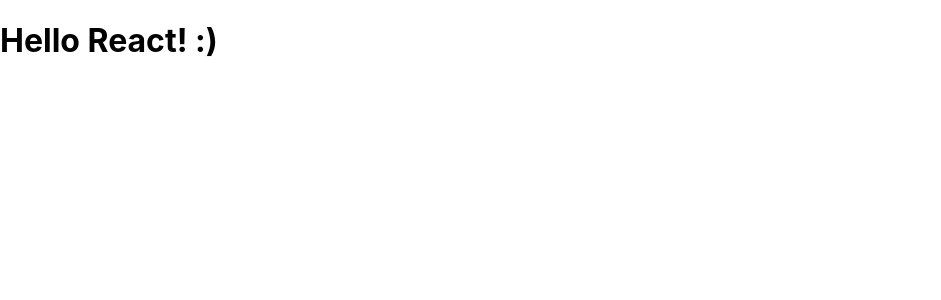
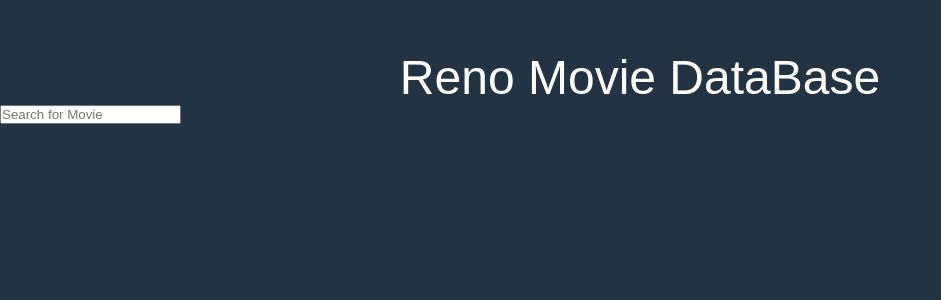
Before and after one commit to renatopavlic/ReactJS-Movie-App, a React (Create React App) app in the folder movie-app/: page / in a window 1280 px wide. Shown: the top 300 px of the page, without its empty margins (0-941 px from the left). Built offline with nearby package versions, Linux system fonts and the light colour scheme.

Commit message:
added main section and input tag

```diff
--- a/movie-app/src/App.js
+++ b/movie-app/src/App.js
@@ -1,11 +1,15 @@
 import React from 'react';
+import Search from "./components/Search";
 
 function App() {
   return (
     <div className="App">
       <header className="App-header">
-        <h1>Hello React! :)</h1>
+        <h1>Reno Movie DataBase</h1>
       </header>
+      <main>
+        <Search />
+      </main>
     </div>
   );
 }
--- /dev/null
+++ b/movie-app/src/components/Search.js
@@ -0,0 +1,11 @@
+import React from "react";
+
+function Search() {
+    return (
+        <section className="searchbox-wrap">
+            <input type="text" placeholder="Search for Movie" className="search-box"></input>
+        </section>
+    )
+}
+
+export default Search
--- a/movie-app/src/index.css
+++ b/movie-app/src/index.css
@@ -1,13 +1,21 @@
-body {
+* {
   margin: 0;
-  font-family: -apple-system, BlinkMacSystemFont, 'Segoe UI', 'Roboto', 'Oxygen',
-    'Ubuntu', 'Cantarell', 'Fira Sans', 'Droid Sans', 'Helvetica Neue',
-    sans-serif;
-  -webkit-font-smoothing: antialiased;
-  -moz-osx-font-smoothing: grayscale;
+  padding: 0;
+  box-sizing: border-box;
 }
 
-code {
-  font-family: source-code-pro, Menlo, Monaco, Consolas, 'Courier New',
-    monospace;
+body {
+  font-family: "montserrat", sans-serif;
+  background-color: #223343;
 }
+
+header {
+  padding: 50px 15px 0px;
+}
+
+header h1 {
+  color: #ffffff;
+  font-size: 48px;
+  font-weight: 500;
+  text-align: center;
+}
```
